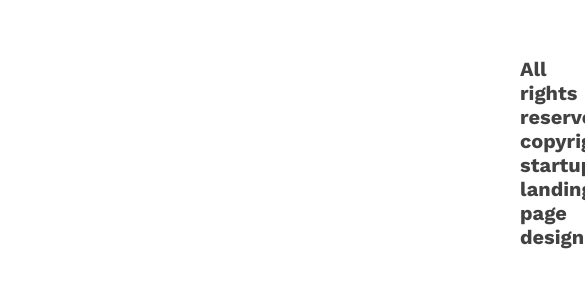
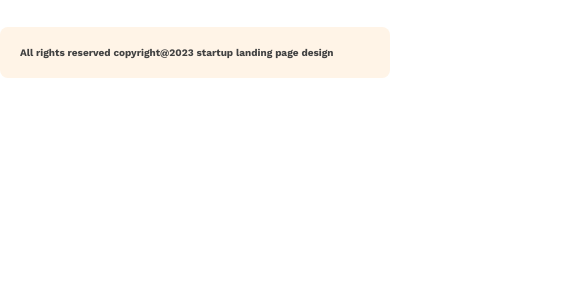
Before and after one commit to asm823e/second-assignment, a plain HTML site: page index.html in a window 390 px wide. Shown: the part 6381-6668 px from the top of the page, 585 px wide, since content can reach past the window. After the commit the page ends 6489 px from the top, so only its background shows below. Drawn offline with nearby package versions, Linux system fonts and the light colour scheme.

Commit message:
footer responsive added

```diff
--- a/styles/style.css
+++ b/styles/style.css
@@ -209,11 +209,12 @@ nav li {
 
 /* footer css */
 
-footer{
+footer {
     margin: 0 240px 200px;
     background-color: #FFF4E7;
     border-radius: 8px;
 }
+
 .footer-text {
     color: #424242;
     font-weight: 400;
@@ -295,4 +296,15 @@ footer{
     .fact {
         margin: 20px;
     }
+
+    /* footer responsive */
+    footer {
+        margin: 30px 0;
+    }
+
+    .footer-text {
+        font-weight: 400;
+        font-size: 10px;
+        padding: 20px;
+    }
 }
```
